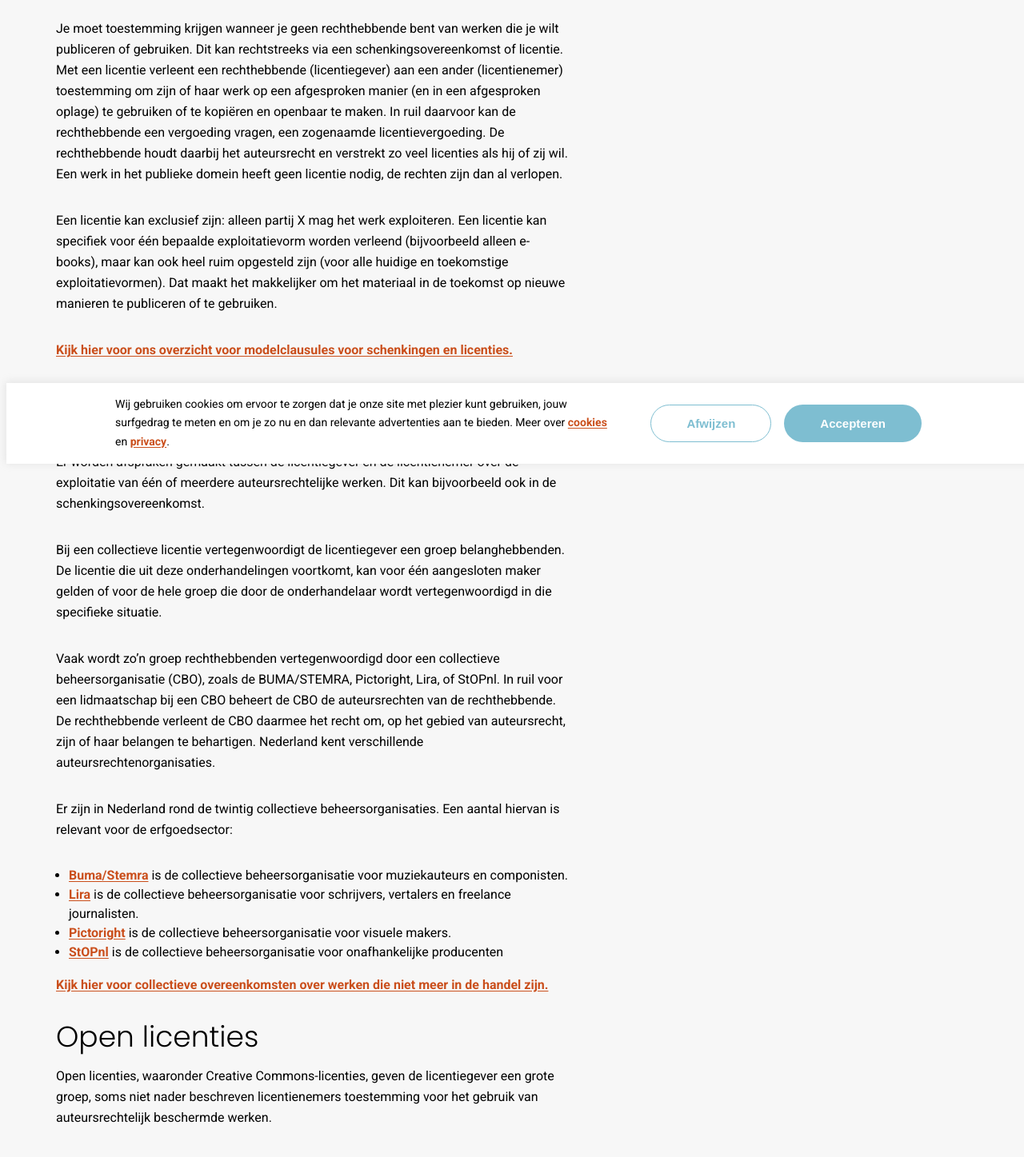
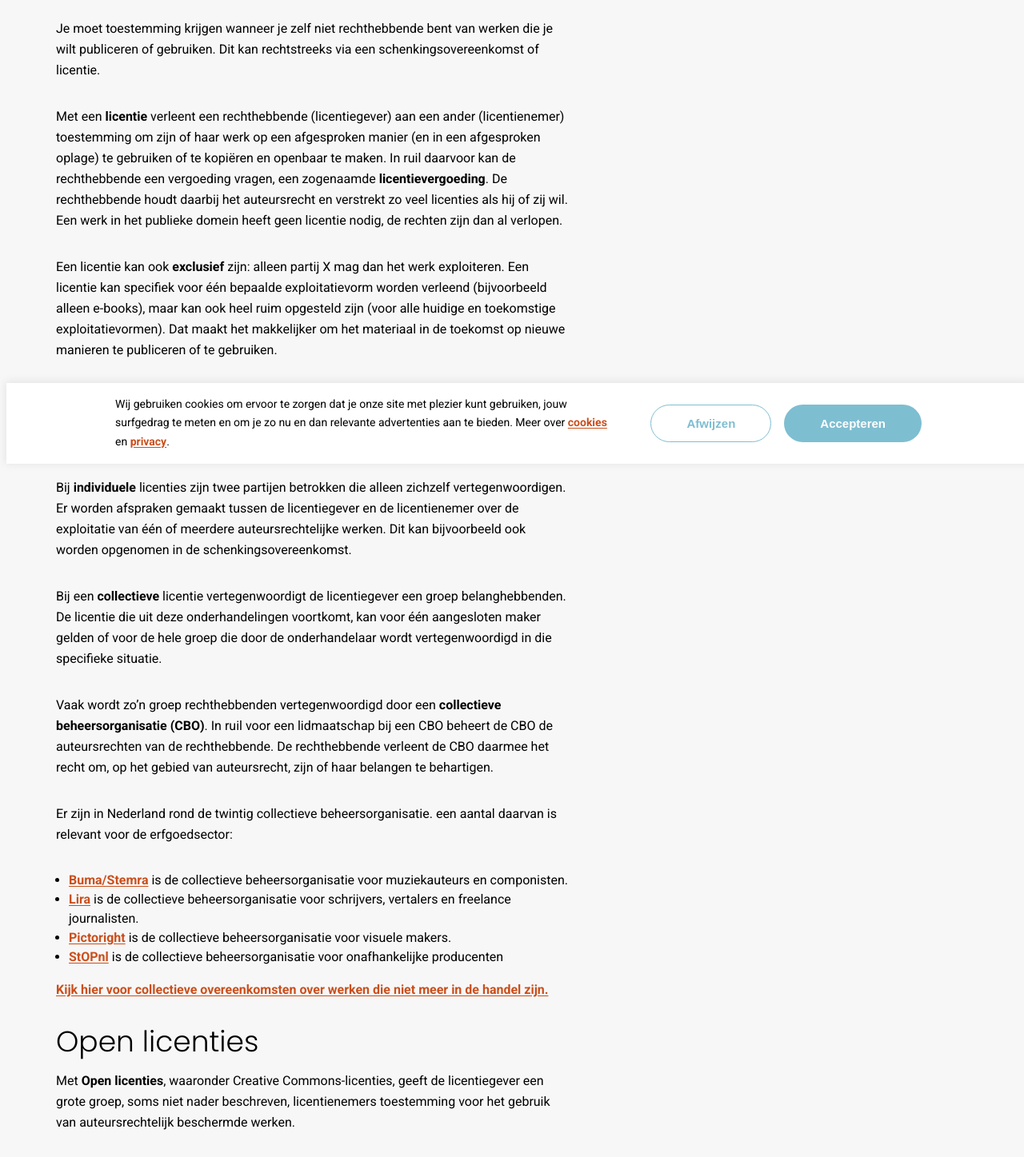
Before and after one commit to netwerk-digitaal-erfgoed/copyright-tool, a Vue app: page /Licenties in a window 1280 px wide. Shown: the part 220-1667 px from the top of the page at 80% size. Built offline with nearby package versions, Linux system fonts and the light colour scheme.

Commit message:
Laatste aanpassingen

```diff
--- a/src/views/AboutCopyright.vue
+++ b/src/views/AboutCopyright.vue
@@ -19,10 +19,15 @@
         </p>
         <h2>Uitzonderingen</h2>
         <p>Regeljerechten.nl belicht de uitzonderingen binnen het auteursrecht die erfgoedinstellingen in staat stellen om bepaald gebruik van collectiemateriaal te maken zonder voorafgaande toestemming van de rechthebbende. We bespreken het maken van preserveringskopieën voor duurzaam behoud, het tonen van materiaal op de studiezaal voor onderzoek, het citaatrecht in publicaties, en het recht van bezoekers om kopieën te maken voor privéstudie. Belangrijk is dat deze uitzonderingen doorgaans niet gelden voor online openbaarmaking, met uitzondering van specifieke gevallen zoals OOC-werken en verweesde werken.</p><p><a href="/uitzonderingen/" target="_blank">Lees verder op deze pagina voor een gedetailleerd overzicht van deze gebruiksrechten en de bijbehorende voorwaarden..</a></p>
+        <h2>Beheer en licenties</h2>
+        <p>Om werken van anderen te mogen gebruiken of publiceren, is het essentieel om de juiste toestemming te verkrijgen, vaak via een schenkingsovereenkomst of een <strong>licentie</strong>. Licenties variëren van <strong>individuele afspraken</strong> tot <strong>collectieve regelingen</strong> via organisaties zoals Buma/Stemra, en  <strong>open licenties</strong> zoals Creative Commons die flexibel gebruik mogelijk maken. Het duidelijk communiceren van deze voorwaarden is cruciaal voor iedereen die jouw werk online wil bekijken of gebruiken.</p>
+        <p><a href="/Licenties" target="_blank">Lees verder over toestemming, licenties en het beheer van rechten voor werken die je wilt publiceren of gebruiken.</a></p>
         <h2>Standaard clausules</h2>
-        <p>Regeljerechten.nl biedt inzicht in de essentiële aspecten van auteursrechten bij schenkingen en bruikleen voor erfgoedinstellingen. We geven inzicht in het verschil tussen de overdracht van rechten en het verkrijgen van gebruikslicenties, en de stappen die nodig zijn om de rechten op objecten correct te verwerven. Verken de praktische modelclausules en belangrijke aandachtspunten om juridische helderheid in uw collectiebeheer te waarborgen.&nbsp;</p><p><a href="/Model" target="_blank">Op deze pagina staan gedetailleerde modelclausules.</a></p>
+        <p>Regeljerechten.nl biedt inzicht in de essentiële aspecten van auteursrechten bij schenkingen en bruikleen voor erfgoedinstellingen. We geven inzicht in het verschil tussen de overdracht van rechten en het verkrijgen van gebruikslicenties, en de stappen die nodig zijn om de rechten op objecten correct te verwerven. Verken de praktische modelclausules en belangrijke aandachtspunten om juridische helderheid in uw collectiebeheer te waarborgen.</p>
+        <p><a href="/Model" target="_blank">Bekijk de gedetailleerde modelclausules.</a></p>
         <h2>Werken die niet in de handel zijn</h2>
-        <p>Regeljerechten.nl werpt licht op de EU-regeling die erfgoedinstellingen in staat stelt out-of-commerce (OOC) werken online te publiceren zonder dat toestemming van de rechthebbende nodig is. Door middel van een licentie van een collectieve beheersorganisaties (CBO's) of een uitzondering, en een EUIPO-registratie met wachttijd.</p><p><a href="/outofcommerce">Lees verder voor alle details over het toegankelijk maken van OOC-materiaal.</a></p>
+        <p>Regeljerechten.nl werpt licht op de EU-regeling die erfgoedinstellingen in staat stelt out-of-commerce (OOC) werken online te publiceren zonder dat toestemming van de rechthebbende nodig is. Door middel van een licentie van een collectieve beheersorganisaties (CBO's) of een uitzondering, en een EUIPO-registratie met wachttijd.</p>
+        <p><a href="/outofcommerce" target="_blank">Lees verder voor alle details over het toegankelijk maken van OOC-materiaal.</a></p>
         <div class="buttons">
           <router-link to="/" tag="button" class="btn">
             Terug naar de homepagina
--- a/src/views/Colofon.vue
+++ b/src/views/Colofon.vue
@@ -5,21 +5,23 @@
     <div class="column-result">
       <div class="container container-small padding-top-null">
         <h1>Colofon &amp; disclaimer</h1>
-        <p>Regeljerechten.nl is een beslismodel auteursrechten en in 2020 ontwikkeld binnen het Netwerk Digitaal Erfgoed (NDE), in samenwerking met juridisch deskundigen van de KB, nationale bibliotheek, Het Utrechts Archief, Erfgoed Leiden en Omstreken, Rijksdienst voor het Cultureel Erfgoed, Beeld & Geluid, Eye Filmmuseum en DEN Kennisinstituut cultuur & digitale transformatie. Sezen Kapan heeft meegewerkt als auteursrecht jurist en projectmedewerker.</p>
-        <p>Het beslismodel is een hulpmiddel bij het uitzoeken en clearen van auteursrechten op werken in collecties. Het is met de grootste zorg ontwikkeld. Aan de uitkomsten kunnen geen rechten worden ontleend; gebruikers worden er dan ook op gewezen dat ze zelf verantwoordelijk blijven voor het op een juiste manier regelen van de rechten.</p>
-        <p>Het NDE kan niet aansprakelijk worden gesteld voor fouten, technische storingen, incidenten en problemen die het gevolg kunnen zijn van toegang en/of het gebruik van regeljerechten.nl en daaruit voortvloeiende schade.</p>
+        <p>Regeljerechten.nl is een beslismodel auteursrechten. Het is een hulpmiddel bij het uitzoeken en clearen van auteursrechten op werken in collecties. Het is met de grootste zorg ontwikkeld. Aan de uitkomsten kunnen geen rechten worden ontleend; gebruikers worden er dan ook op gewezen dat ze zelf verantwoordelijk blijven voor het op een juiste manier regelen van de rechten.</p>
+        <p>Het Netwerk Digitaal Erfgoed (NDE) kan niet aansprakelijk worden gesteld voor fouten, technische storingen, incidenten en problemen die het gevolg kunnen zijn van toegang en/of het gebruik van regeljerechten.nl en daaruit voortvloeiende schade.</p>
 
-        <h3>Websites van derden</h3>
+        <h2>Ontwikkeling</h2>
+        <p>Regeljerechten.nl is in 2020 ontwikkeld binnen het NDE, in samenwerking met juridisch deskundigen van de KB, nationale bibliotheek, Het Utrechts Archief, Erfgoed Leiden en Omstreken, Rijksdienst voor het Cultureel Erfgoed, Beeld & Geluid, Eye Filmmuseum en DEN Kennisinstituut cultuur & digitale transformatie. Sezen Kapan heeft meegewerkt als auteursrecht jurist en projectmedewerker. <a href="ip-squared.com">Maarten Zeinstra</a> heeft in 2025 de inhoud van het platform geüpdatet.</p>
+
+        <h2>Websites van derden</h2>
         <p>
           De websites van derden waarnaar op deze website hyperlinks zijn opgenomen, worden niet door het NDE gecontroleerd, gemaakt of onderhouden. Het NDE aanvaardt dan ook geen aansprakelijkheid voor de inhoud van die websites. Mocht een hyperlink niet meer werken, geef dit dan door via <a href="mailto:info@netwerkdigitaalerfgoed.nl">info@netwerkdigitaalerfgoed.nl</a>.
         </p>
 
-        <h3>Persoonlijke gegevens</h3>
+        <h2>Persoonlijke gegevens</h2>
         <p>
           Regeljerechten.nl gebruikt cookies, maar deze bevatten alleen sessiegegevens, bijvoorbeeld hoe lang je een pagina bekijkt, geen persoonsgegevens.
         </p>
 
-        <h3>Auteursrechten</h3>
+        <h2>Auteursrechten</h2>
         <p>
           De teksten van regeljerechten.nl zijn beschikbaar onder de <a href="https://creativecommons.org/licenses/by/4.0/deed.nl" target="_blank">Creative Commons Naamsvermelding-GelijkDelen 4.0 Internationaal-licentie</a>, tenzij anders aangegeven bij specifieke materialen.
         </p>
@@ -28,7 +30,7 @@
           Technische details
         </h2>
         <p>
-          Regeljerechten.nl is een opensourceproject en ontwikkeld door Mirjam Verloop in JavaScript met behulp van het Vue framework. De code is beschikbaar via Github en gepubliceerd onder de EUPL v1.2-licentie.
+          Regeljerechten.nl is een opensourceproject en ontwikkeld door <a href="https://mirjamverloop.nl/" target="_blank">Mirjam Verloop</a> in JavaScript met behulp van het Vue framework. De code is beschikbaar via Github en gepubliceerd onder de EUPL v1.2-licentie.
         </p>
         <p>
           Het beslismodel is getest in de meest recente versies van Chrome, Firefox, Edge en Safari. Daarnaast is het beslismodel met behulp van Axe getoetst op de WCAG 2.1-toegankelijkheidsrichtlijnen.
--- a/src/views/Licenties.vue
+++ b/src/views/Licenties.vue
@@ -5,23 +5,23 @@
       <div class="column-result">
         <div class="container container-small padding-top-null">
             <h1>Beheer en licenties</h1>
+          <p>Je moet toestemming krijgen wanneer je zelf niet rechthebbende bent van werken die je wilt publiceren of gebruiken. Dit kan rechtstreeks via een schenkingsovereenkomst of licentie.</p>
 
-            <p>Je moet toestemming krijgen wanneer je geen rechthebbende bent van werken die je wilt publiceren of gebruiken. Dit kan rechtstreeks via een schenkingsovereenkomst of licentie. Met een licentie verleent een rechthebbende (licentiegever) aan een ander (licentienemer) toestemming om zijn of haar werk op een afgesproken manier (en in een afgesproken oplage) te gebruiken of te kopiëren en openbaar te maken. In ruil daarvoor kan de rechthebbende een vergoeding vragen, een zogenaamde licentievergoeding. De rechthebbende houdt daarbij het auteursrecht en verstrekt zo veel licenties als hij of zij wil. Een werk in het publieke domein heeft geen licentie nodig, de rechten zijn dan al verlopen.</p>
+          <p>Met een <strong>licentie</strong> verleent een rechthebbende (licentiegever) aan een ander (licentienemer) toestemming om zijn of haar werk op een afgesproken manier (en in een afgesproken oplage) te gebruiken of te kopiëren en openbaar te maken. In ruil daarvoor kan de rechthebbende een vergoeding vragen, een zogenaamde <strong>licentievergoeding</strong>. De rechthebbende houdt daarbij het auteursrecht en verstrekt zo veel licenties als hij of zij wil. Een werk in het publieke domein heeft geen licentie nodig, de rechten zijn dan al verlopen.</p>
 
-            <p>Een licentie kan exclusief zijn: alleen partij X mag het werk exploiteren. Een licentie kan specifiek voor één bepaalde exploitatievorm worden verleend (bijvoorbeeld alleen e-books), maar kan ook heel ruim opgesteld zijn (voor alle huidige en toekomstige exploitatievormen). Dat maakt het makkelijker om het materiaal in de toekomst op nieuwe manieren te publiceren of te gebruiken. </p>
+          <p>Een licentie kan ook <strong>exclusief</strong> zijn: alleen partij X mag dan het werk exploiteren. Een licentie kan specifiek voor één bepaalde exploitatievorm worden verleend (bijvoorbeeld alleen e-books), maar kan ook heel ruim opgesteld zijn (voor alle huidige en toekomstige exploitatievormen). Dat maakt het makkelijker om het materiaal in de toekomst op nieuwe manieren te publiceren of te gebruiken.</p>
 
           <p><a href="https://www.regeljerechten.nl/Model">Kijk hier voor ons overzicht voor modelclausules voor schenkingen en licenties.</a></p>
 
-            <h2>Individuele, collectieve licenties</h2>
+          <h2>Individuele en collectieve licenties</h2>
 
-            <p>Bij individuele licenties zijn twee partijen betrokken die alleen zichzelf vertegenwoordigen. Er worden afspraken gemaakt tussen de licentiegever en de licentienemer over de exploitatie van één of meerdere auteursrechtelijke werken. Dit kan bijvoorbeeld ook in de schenkingsovereenkomst.</p>
+          <p>Bij <strong>individuele</strong> licenties zijn twee partijen betrokken die alleen zichzelf vertegenwoordigen. Er worden afspraken gemaakt tussen de licentiegever en de licentienemer over de exploitatie van één of meerdere auteursrechtelijke werken. Dit kan bijvoorbeeld ook worden opgenomen in de schenkingsovereenkomst.</p>
 
-            <p>Bij een collectieve licentie vertegenwoordigt de licentiegever een groep belanghebbenden. De licentie die uit deze onderhandelingen voortkomt, kan voor één aangesloten maker gelden of voor de hele groep die door de onderhandelaar wordt vertegenwoordigd in die specifieke situatie. </p>
+          <p>Bij een <strong>collectieve</strong> licentie vertegenwoordigt de licentiegever een groep belanghebbenden. De licentie die uit deze onderhandelingen voortkomt, kan voor één aangesloten maker gelden of voor de hele groep die door de onderhandelaar wordt vertegenwoordigd in die specifieke situatie.</p>
 
-            <p>Vaak wordt zo’n groep rechthebbenden vertegenwoordigd door een collectieve beheersorganisatie (CBO), zoals de BUMA/STEMRA, Pictoright, Lira, of StOPnl. In ruil voor een lidmaatschap bij een CBO beheert de CBO de auteursrechten van de rechthebbende. De rechthebbende verleent de CBO daarmee het recht om, op het gebied van auteursrecht, zijn of haar belangen te behartigen. Nederland kent verschillende auteursrechtenorganisaties.</p>
+          <p>Vaak wordt zo’n groep rechthebbenden vertegenwoordigd door een <strong>collectieve beheersorganisatie (CBO)</strong>. In ruil voor een lidmaatschap bij een CBO beheert de CBO de auteursrechten van de rechthebbende. De rechthebbende verleent de CBO daarmee het recht om, op het gebied van auteursrecht, zijn of haar belangen te behartigen.</p>
 
-            <p>Er zijn in Nederland rond de twintig collectieve beheersorganisaties. Een aantal hiervan is relevant voor de erfgoedsector:</p>
-
+          <p>Er zijn in Nederland rond de twintig collectieve beheersorganisatie. een aantal daarvan is relevant voor de erfgoedsector:</p>
           <ul>
               <li><a href="https://bumastemra.nl/"><strong>Buma/Stemra</strong></a> is de collectieve beheersorganisatie voor muziekauteurs en componisten.</li>
               <li><a href="https://www.lira.nl/"><strong>Lira</strong></a> is de collectieve beheersorganisatie voor schrijvers, vertalers en freelance journalisten.</li>
@@ -33,17 +33,17 @@
 
           <h2>Open licenties</h2>
 
-            <p>Open licenties, waaronder Creative Commons-licenties, geven de licentiegever een grote groep, soms niet nader beschreven licentienemers toestemming voor het gebruik van auteursrechtelijk beschermde werken.</p>
+          <p>Met <strong>Open licenties</strong>, waaronder Creative Commons-licenties, geeft de licentiegever een grote groep, soms niet nader beschreven, licentienemers toestemming voor het gebruik van auteursrechtelijk beschermde werken.</p>
 
-            <p>Creative Commons-licenties bieden rechthebbenden de vrijheid om op een flexibele manier met hun auteursrechten om te gaan. Het aanbieden van je werk onder een Creative Commons-licentie betekent niet dat je je auteursrechten opgeeft. Het betekent dat je sommige van je rechten onder bepaalde voorwaarden aanbiedt aan wie er maar gebruik van wil maken. Als rechthebbende bepaal je dus zelf of en hoe je je werk beschermt en welke licentievorm je kiest. </p>
+          <p>Creative Commons-licenties bieden rechthebbenden de vrijheid om op een flexibele manier met hun auteursrechten om te gaan. Het aanbieden van je werk onder een Creative Commons-licentie betekent niet dat je je auteursrechten opgeeft. Het betekent dat je sommige van je rechten onder bepaalde voorwaarden aanbiedt aan wie er maar gebruik van wil maken. Als rechthebbende bepaal je dus zelf of en hoe je je werk beschermt en welke licentievorm je kiest.</p>
 
-            <p><a href="https://creativecommons.nl/faq/">Lees hier meer over Creative Commons.</a></p>
+          <p><a href="https://creativecommons.nl/faq/">Lees hier meer over Creative Commons</a></p>
 
           <h2>Communiceer de licentievorm en toestemming</h2>
 
-            <p>Wanneer je werken online publiceert, is het voor je publiek prettig om te weten wat wel en niet mag. Mogen ze het werk alleen bekijken of ook op andere plekken laten zien? Mag het gebruikt worden als bronmateriaal om nieuw werk te maken en op welke manier? Door expliciet de licentievoorwaarden te publiceren, kun je dat duidelijk aangeven. Als je werken wilt koppelen door linked data of wilt publiceren op platforms zoals Wikimedia, Google Arts & Culture of Europeana, moet de licentie ook machine-leesbaar zijn. Meestal hebben dit soort platforms daarvoor eigen standaarden of maken ze gebruik van Creative Commons-licenties.</p>
+          <p>Wanneer je werken online publiceert, is het voor je publiek prettig om te weten wat wel en niet mag. Mogen ze het werk alleen bekijken of ook op andere plekken laten zien? Mag het gebruikt worden als bronmateriaal om nieuw werk te maken en op welke manier? Door expliciet de licentievoorwaarden te publiceren, kun je dat duidelijk aangeven. Als je werken wilt koppelen door linked data of wilt publiceren op platforms zoals Wikimedia, Google Arts & Culture of Europeana, moet de licentie ook machine-leesbaar zijn, neem dan ook een link naar de licentie op in je collectieregistratiesysteem.</p>
 
-            <p> Voor meer informatie over licentiestandaarden voor cultureel erfgoed, kun je ook op <a href="http://rightsstatements.org">rightsstatements.org</a> en het <a href="https://pro.europeana.eu/page/europeana-licensing-framework">Europeana Licensing Framework</a> kijken.</p>
+          <p>Voor meer informatie over licentiestandaarden voor cultureel erfgoed, kun je ook op <a href="http://rightsstatements.org">rightsstatements.org</a> en het <a href="https://pro.europeana.eu/page/europeana-licensing-framework">Europeana Licensing Framework</a> kijken.</p>
 
 
           <div class="buttons">
```
Lines whose indentation alone changed are shown as unchanged.
